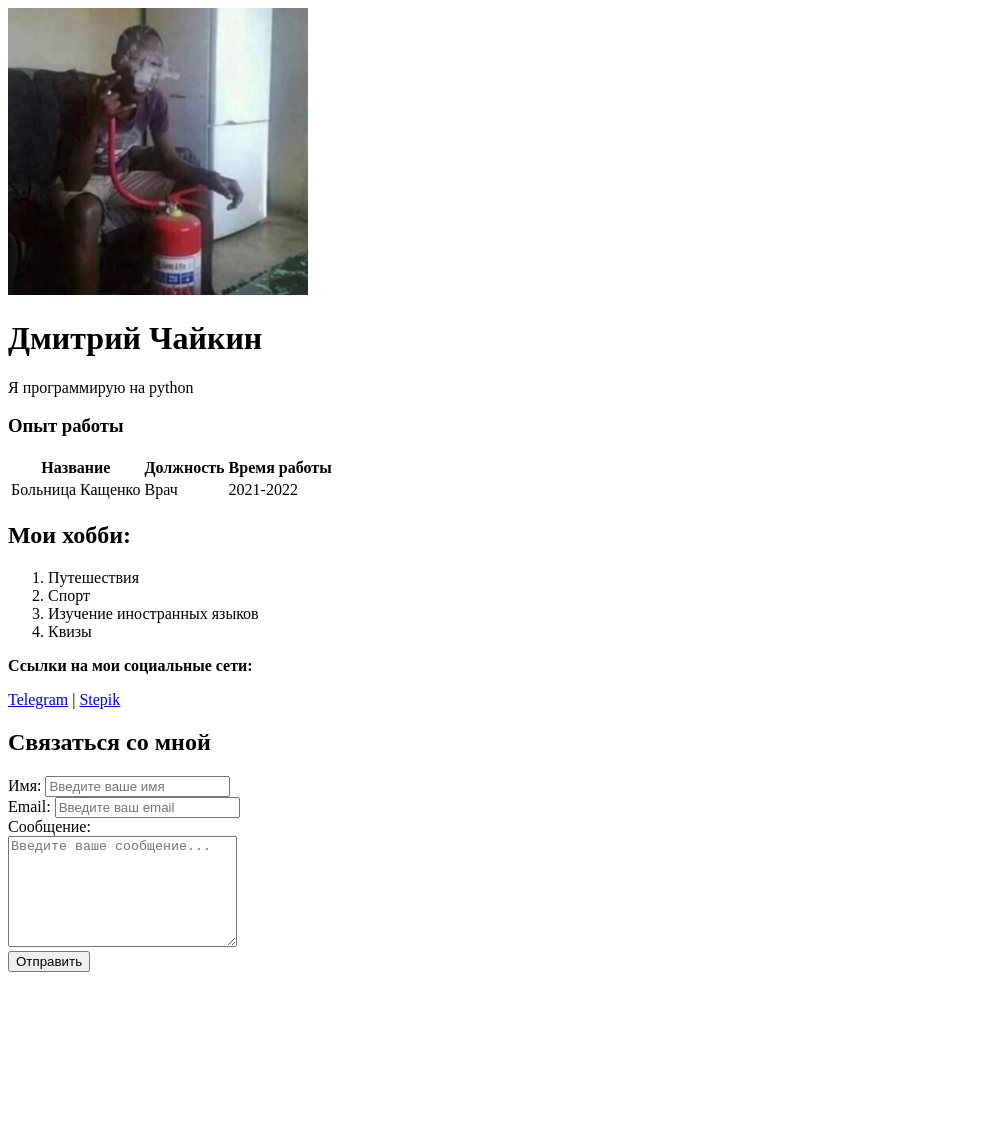
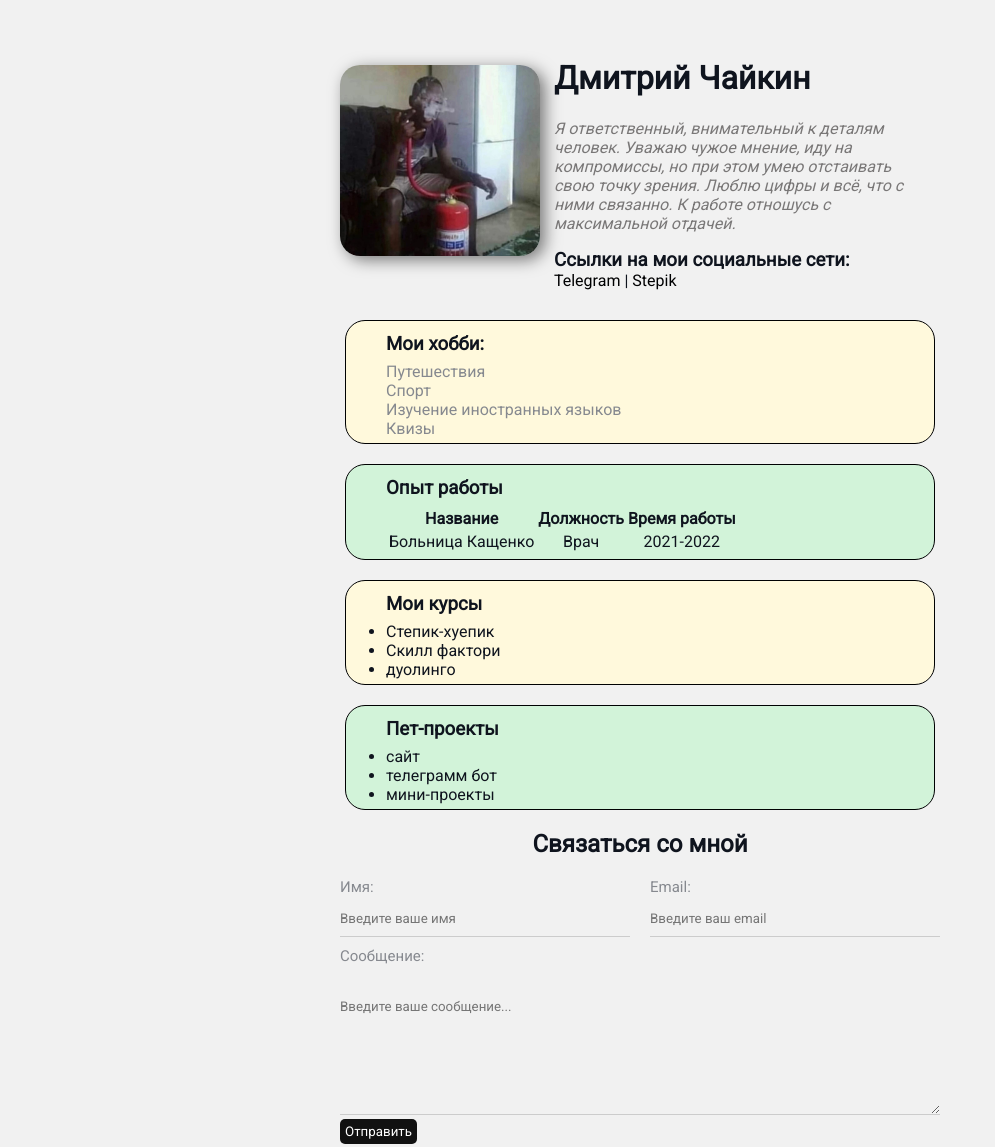
Before and after one commit to Gutgindr/resume, a plain HTML site: page resume.html in a window 1280 px wide. Shown: the whole page, without its empty margins (0-995 px from the left). Before the commit the page ends 980 px from the top, so only its background shows below. Drawn offline with Linux system fonts and the light colour scheme.

Commit message:
add style

```diff
--- a/resume.html
+++ b/resume.html
@@ -6,14 +6,39 @@
     <meta name="keywords" content="резюме, чайкин, дмитрий, сергеевич, html, python">
     <meta name="description" content="Это сайт-резюме, здесь нет ничего интересного, если вы не работодатель">
     <title>Сайт-резюме</title>
+    <link rel="stylesheet" href="style.css">
 </head>
 <body>
-    <img src="foto.jpg" alt="Здесь было моё фото" width="300">
+    <div class="container">
+        <div class="info">
+            <img src="foto.jpg" alt="Здесь было моё фото" class="avatar">
+            <div class="add_info">
                 <h1>Дмитрий Чайкин</h1>
-    <p>Я программирую на python</p>
 
+
+                <div class="info_text">
+                    <p>Я ответственный, внимательный к деталям человек. Уважаю чужое мнение, иду на компромиссы, но при этом умею отстаивать свою точку зрения. Люблю цифры и всё, что с ними связанно. К работе отношусь с максимальной отдачей.</p>
+                </div>
+                <div>
+                    <h3 class="socio">Ссылки на мои социальные сети:</h3>
+                    <a href="https://web.telegram.org/k/#@ChaykinDS" target="_blank">Telegram</a> |
+                    <a href="https://stepik.org/users/514838091/profile" target="_blank">Stepik</a>
+                </div>
+            </div>
+        </div>
+
+        <div class="card yellow" id="hobby">
+            <h3>Мои хобби:</h3>
+            <ul>
+                <li>Путешествия</li>
+                <li>Спорт</li>
+                <li>Изучение иностранных языков</li>
+                <li>Квизы</li>
+            </ul>
+        </div>
+        <div class="card">
             <h3>Опыт работы</h3>
-    <table>
+                <table id="expa">
                     <thead>
                         <th>Название</th>
                         <th>Должность</th>
@@ -33,37 +58,47 @@
                         </tr>
                     </tbody>
                 </table>
-    <p>
-        <h2>Мои хобби:</h2>
-        <ol>
-            <li>Путешествия</li>
-            <li>Спорт</li>
-            <li>Изучение иностранных языков</li>
-            <li>Квизы</li>
-        </ol>
-    </p>
-    <p><strong>Ссылки на мои социальные сети:</strong></p>
-    <a href="https://web.telegram.org/k/#@ChaykinDS" target="_blank">Telegram</a> |
-    <a href="https://stepik.org/users/514838091/profile" target="_blank">Stepik</a>
+            </div>
+            <div class="card yellow">
+                <h3>Мои курсы</h3>
+                <ul>
+                    <li>Степик-хуепик</li>
+                    <li>Скилл фактори</li>
+                    <li>дуолинго</li>
+                </ul>
+            </div>
+            <div class="card">
+                <h3>Пет-проекты</h3>
+                <ul>
+                    <li>сайт</li>
+                    <li>телеграмм бот</li>
+                    <li>мини-проекты</li>
+                </ul>
+            </div>
 
+        <footer class="form">
             <h2>Связаться со мной</h2>
             <form action="">
-        <div>
+                <div class="form-row">
+                    <div class="form-group" id="name">
                         <label for="name">Имя:</label>
                         <input type="text" id="name" placeholder="Введите ваше имя">
                     </div>
-        <div>
+                    <div class="form-group" id="mail">
                         <label for="email">Email:</label>
                         <input type="email" id="email" placeholder="Введите ваш email">
                     </div>
-        <div>
+                </div>
+                <div class="form-group">
                     <label for="text">Сообщение:</label>
                     <br>
                     <textarea name="massage" id="text" cols="26" rows="7" placeholder="Введите ваше сообщение..."></textarea>
                 </div>
                 <div>
-            <input type="submit" value="Отправить" />
+                    <input class='btn' type="submit" value="Отправить" />
                 </div>
             </form>
+        </footer>
+    </div>
 </body>
 </html>
--- /dev/null
+++ b/style.css
@@ -0,0 +1,164 @@
+@import url('https://fonts.googleapis.com/css2?family=Roboto&display=swap');
+
+body {
+    font-family: 'Roboto', sans-serif;
+    font-size: 16px;
+    font-weight: 100;
+    background: #f1f1f1;
+    color: #0f141e;
+}
+
+.container {
+    margin: auto;
+    max-width: 600px;
+    padding-top: 30px;
+    padding-bottom: 30px;
+}
+
+.info_text {
+    color: #797777;
+}
+
+.info_text p {
+    font-style: italic;
+}
+
+.card {
+    background-color: rgba(0, 255, 55, 0.13);
+    border: 1px solid #000102;
+    border-radius: 20px;
+    margin: 20px 5px;
+    padding: 5px 40px;
+}
+
+.card h3 {
+    margin-bottom: 7px;
+    margin-top: 7px;
+}
+
+.yellow {
+    background-color: #fff9dc;
+}
+
+.avatar {
+    border-radius: 20px;
+    box-shadow: 5px 4px 16px rgba(0, 0, 0, 0.5);
+    width: 200px;
+}
+
+.socio {
+    margin: 50px 0px 10px 0px;
+}
+
+.btn {
+    background-color: #111;
+    border: none;
+    border-radius: 5px;
+    color: #fff;
+    text-decoration: none;
+    padding: 5px;
+    cursor: pointer;
+    font-family: inherit;
+}
+
+.btn:hover {
+    color: aquamarine;
+    opacity: .9;
+}
+
+a {
+    color: #000102;
+    text-decoration: none;
+}
+
+a:hover {
+    color: rgb(91, 140, 204);
+    text-decoration: underline;
+}
+
+a:active {
+    color: blue;
+}
+
+/* a:visited {
+    color: #797777;
+} */
+
+.card ul {
+    margin: 0;
+    padding: 0;
+}
+
+#hobby {
+    margin-top: 30px;
+}
+
+
+#hobby ul {
+    list-style: none;
+    color: #86898f;
+}
+
+#expa {
+    text-align: center;
+}
+
+.info img {
+    margin-bottom: 30px;
+}
+
+.add_info {
+    width: 60%;
+    display: inline-block;
+    padding-left: 10px;
+
+}
+
+.socio {
+    margin: 0;
+}
+
+.form h2 {
+    text-align: center;
+}
+
+.form-row {
+    display: flex;
+    margin-bottom: 10px;
+}
+
+.form-row .form-group {
+    display: inline-block;
+    margin-right: 20px;
+    width: 50%;
+}
+
+.form-row .form-group:last-child {
+    margin-right: 0;
+}
+
+.form-group label {
+    display: block;
+    font-size: 15px;
+    color: #86898f;
+}
+
+.form-group input,
+.form-group textarea {
+    width: 100%;
+    box-sizing: border-box;
+    border: none;
+    border-bottom: 1px solid #ccc;
+    color: #000;
+    padding: 15px 0 10px;
+    background: transparent;
+    font-family: inherit;
+    outline: none;
+}
+
+@media (max-width: 550px) {
+    .info {
+        text-align: center;
+    }
+
+}
```
Lines whose indentation alone changed are shown as unchanged.
